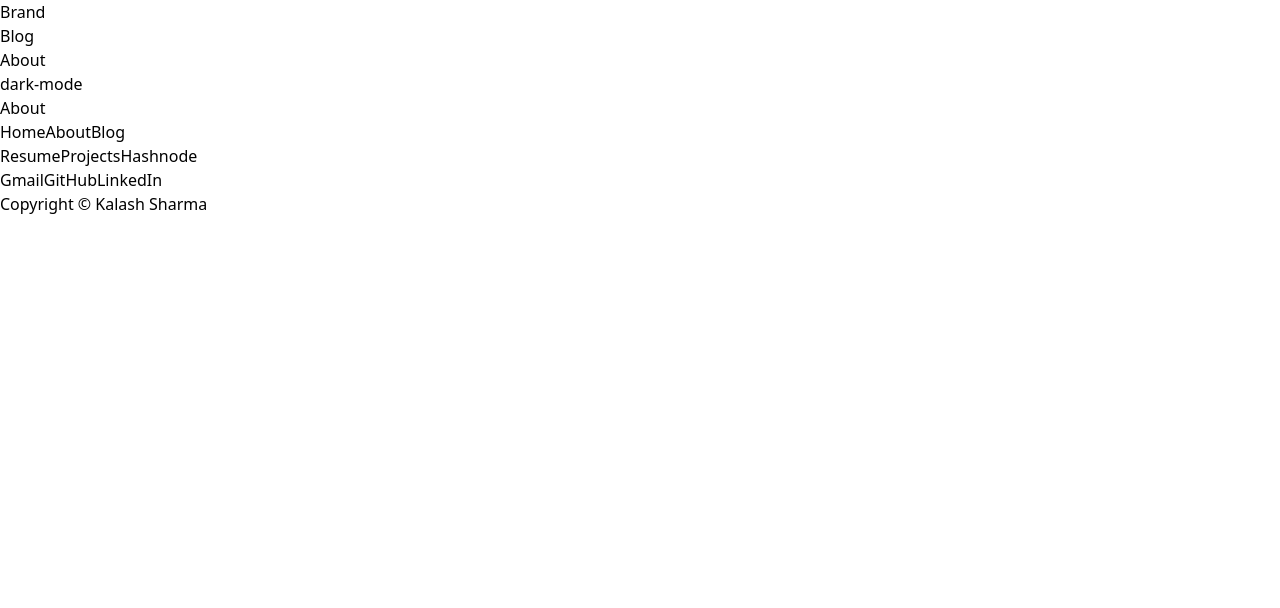
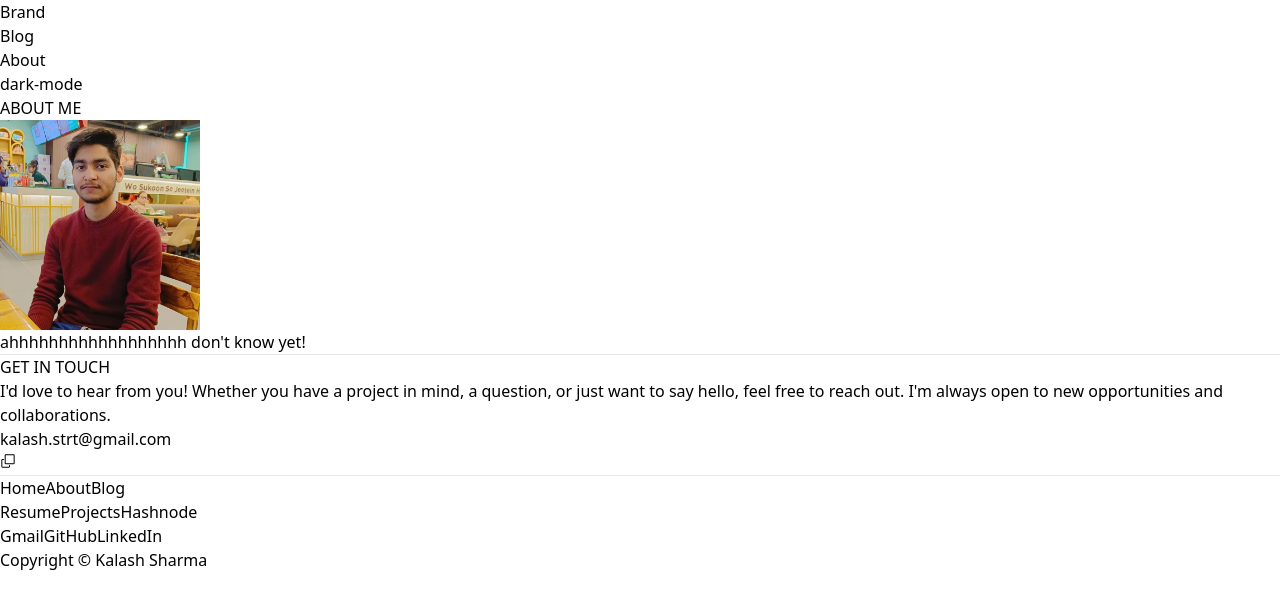
Before and after one commit to k99sharma/portfolio-react, a React (Vite) app: page /about in a window 1280 px wide. Shown: the top 608 px of the page. Built offline with nearby package versions, Linux system fonts and the light colour scheme.

Commit message:
add: about page is created
 added content in about page

 - profile image is added
 - CTA section is added
 - icon buttons are replaced by IconButton component
 - library is added to copy text to clipboard

 todo: text about me

```diff
--- a/package.json
+++ b/package.json
@@ -14,11 +14,14 @@
     "@emotion/styled": "^11.11.0",
     "@mui/material": "^5.13.5",
     "react": "^18.2.0",
+    "react-copy-to-clipboard": "^5.1.0",
     "react-dom": "^18.2.0",
+    "react-icons": "^4.10.1",
     "react-router-dom": "^6.13.0"
   },
   "devDependencies": {
     "@types/react": "^18.0.37",
+    "@types/react-copy-to-clipboard": "^5.0.4",
     "@types/react-dom": "^18.0.11",
     "@typescript-eslint/eslint-plugin": "^5.59.0",
     "@typescript-eslint/parser": "^5.59.0",
--- /dev/null
+++ b/src/components/CopyTextBlock/CopyTextBlock.tsx
@@ -0,0 +1,31 @@
+// importing components
+import { useState } from "react";
+import { CopyToClipboard } from "react-copy-to-clipboard";
+import { GoCopy } from "react-icons/go";
+import IconButton from "../IconButton/IconButton";
+
+// copy text block component
+export default function CopyTextBlock(_props: { text: string }) {
+  // destructuring props
+  const { text } = _props;
+  const [isCopied, setIsCopied] = useState<boolean>(false);
+
+  return (
+    <div className="copyTextBlock">
+      <div className="flex items-center">
+        <div className="copyTextBlock__text text-lg">{text}</div>
+        <div className="copyTextBlock__button mx-2">
+          <IconButton>
+            <CopyToClipboard text={text} onCopy={() => setIsCopied(true)}>
+              <GoCopy />
+            </CopyToClipboard>
+          </IconButton>
+        </div>
+      </div>
+
+      {isCopied ? (
+        <div className="copyTextBlock__msg text-sm mt-1 relative">Copied!</div>
+      ) : null}
+    </div>
+  );
+}
--- /dev/null
+++ b/src/components/IconButton/IconButton.tsx
@@ -0,0 +1,19 @@
+// importing components
+import { ReactNode } from "react";
+
+// icon button component
+type IconButtonPropType = {
+  children: ReactNode;
+};
+
+export default function IconButton({ children }: IconButtonPropType) {
+  return (
+    <button
+      role="button"
+      type="button"
+      className="iconButton hover:bg-slate-200 md:p-1 hover:rounded-md"
+    >
+      {children}
+    </button>
+  );
+}
--- a/src/pages/About.tsx
+++ b/src/pages/About.tsx
@@ -1,8 +1,44 @@
+// importing components
+import CopyTextBlock from "../components/CopyTextBlock/CopyTextBlock.js";
+import Divider from "../components/Divider/Divider.jsx";
+
 // about component
-export default function About(){
-    return(
-        <div className="about">
-            About
+export default function About() {
+  return (
+    <div className="about">
+      <div className="about__header font-semibold">ABOUT ME</div>
+
+      <div className="about__image my-5 flex items-center justify-center">
+        <img
+          width={200}
+          height={200}
+          className="rounded-full"
+          src="/assets/kalash.jpg"
+          alt="kalash sharma"
+        />
+      </div>
+
+      <div className="about__text">ahhhhhhhhhhhhhhhhhh don't know yet!</div>
+
+      <Divider />
+
+      <div className="about__cta">
+        <div className="about__cta__header font-semibold mb-5">
+          GET IN TOUCH
         </div>
-    )
+
+        <div className="about__cta__text">
+          I'd love to hear from you! Whether you have a project in mind, a
+          question, or just want to say hello, feel free to reach out. I'm
+          always open to new opportunities and collaborations.
+        </div>
+
+        <div className="about__cta__mail mt-10">
+          <CopyTextBlock text="kalash.strt@gmail.com" />
+        </div>
+      </div>
+
+      <Divider />
+    </div>
+  );
 }
--- a/src/pages/Home.tsx
+++ b/src/pages/Home.tsx
@@ -1,5 +1,6 @@
 // importing components
 import Divider from "../components/Divider/Divider.jsx";
+import IconButton from "../components/IconButton/IconButton.js";
 
 const socials = [
   {
@@ -35,24 +36,21 @@ export default function Home() {
         </div>
       </div>
 
-      <div className="home__social mb-10">
+      <div className="home__social flex mb-10">
         {socials.map((social) => {
           return (
-            <button
-              className="socialButton mr-5"
-              key={social.label}
-              type="button"
-              role="button"
-            >
+            <div className="socialButton mr-5" key={social.label}>
+              <IconButton>
                 <a href={social.path} target="_blank">
                   <img
-                  width={20}
-                  height={20}
+                    width={18}
+                    height={18}
                     src={social.img}
                     alt={social.label}
                   />
                 </a>
-            </button>
+              </IconButton>
+            </div>
           );
         })}
       </div>
```
Also changed, not shown: public/assets/kalash.jpg (added), 1 other file (tests, documents, lock files or other folders). Lines whose indentation alone changed are shown as unchanged.
